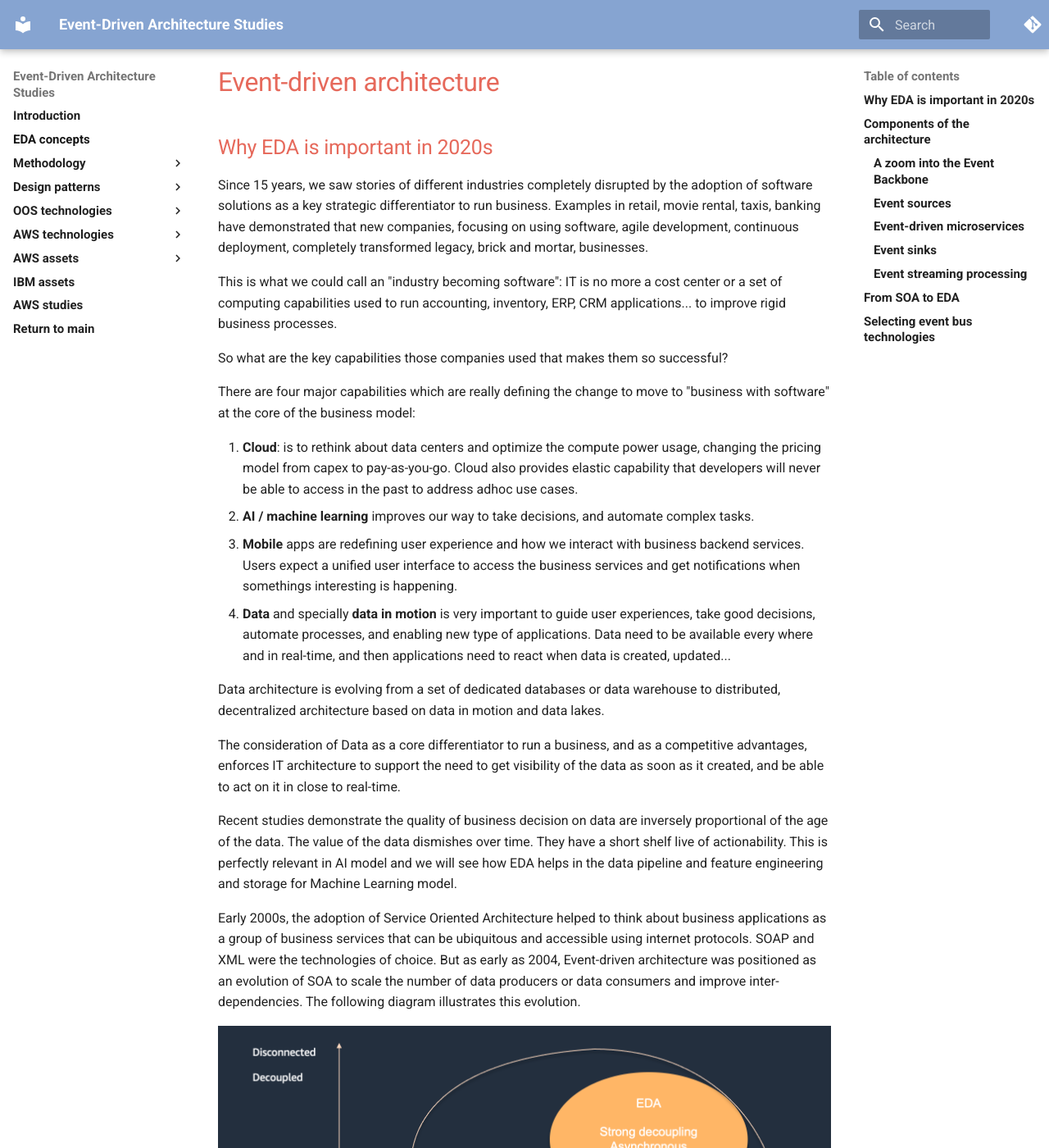
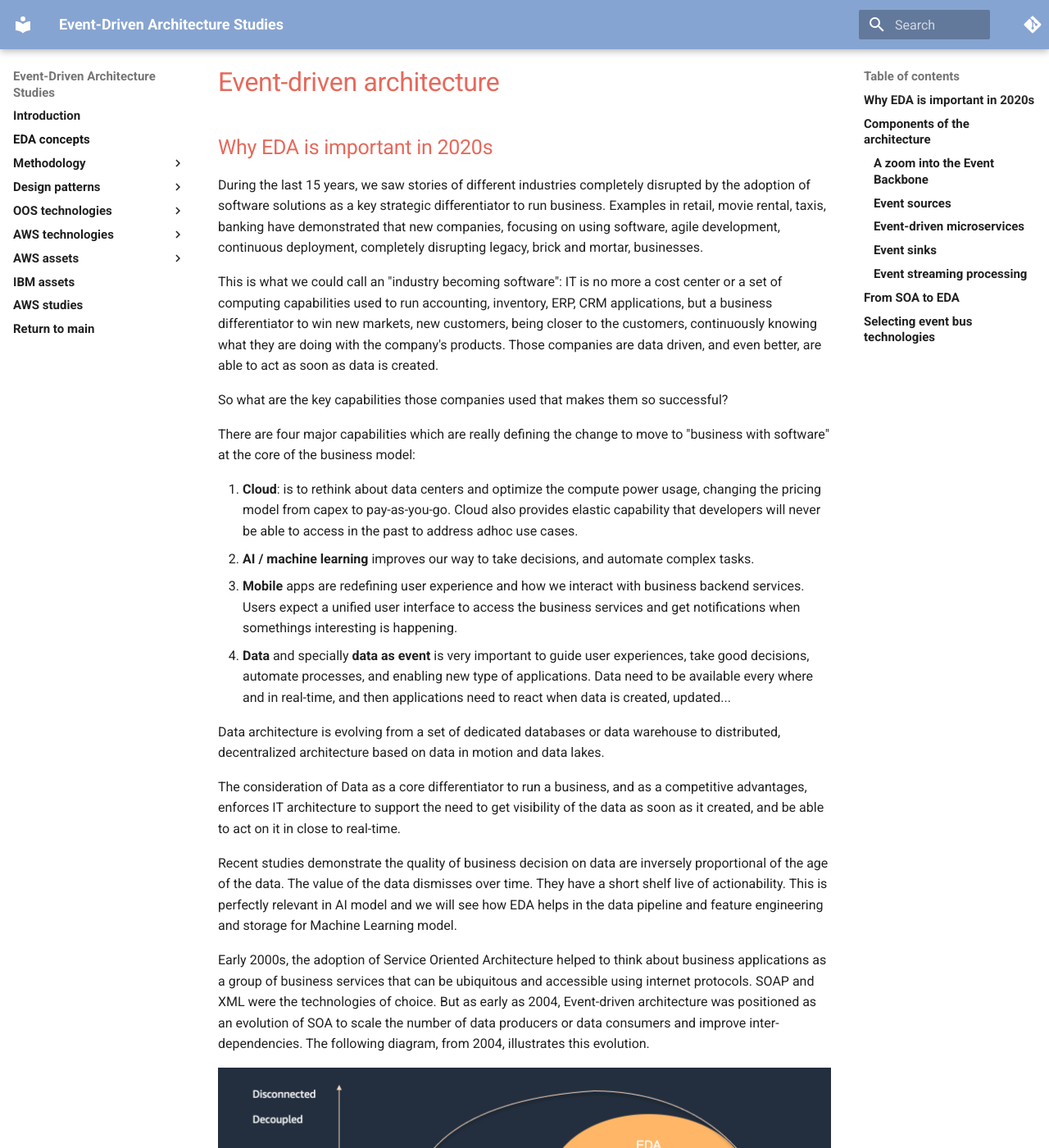
Before and after one commit to jbcodeforce/eda-studies, an MkDocs documentation site: the page built from docs/eda.md, in a window 1280 px wide and 1400 px high. Shown: the whole window at 82% size. Built offline with MkDocs 1.6.1 and Material for MkDocs 9.7.7, drawn with Linux system fonts in a browser that asks for light colours; comment, search, counter and statistics services are not loaded; some of the changed text lies outside the part shown.

Commit message:
update to eda intro

```diff
--- a/docs/eda.md
+++ b/docs/eda.md
@@ -2,9 +2,9 @@
 
 ## Why EDA is important in 2020s
 
-Since 15 years, we saw stories of different industries completely disrupted by the adoption of software solutions as a key strategic differentiator to run business. Examples in retail, movie rental, taxis, banking have demonstrated that new companies, focusing on using software, agile development, continuous deployment, completely transformed legacy, brick and mortar, businesses.
+During the last 15 years, we saw stories of different industries completely disrupted by the adoption of software solutions as a key strategic differentiator to run business. Examples in retail, movie rental, taxis, banking have demonstrated that new companies, focusing on using software, agile development, continuous deployment, completely disrupting legacy, brick and mortar, businesses.
 
-This is what we could call an "industry becoming software": IT is no more a cost center or a set of computing capabilities used to run accounting, inventory, ERP, CRM applications... to improve rigid business processes.
+This is what we could call an "industry becoming software": IT is no more a cost center or a set of computing capabilities used to run accounting, inventory, ERP, CRM applications, but a business differentiator to win new markets, new customers, being closer to the customers, continuously knowing what they are doing with the company's products. Those companies are data driven, and even better, are able to act as soon as data is created.
 
 So what are the key capabilities those companies used that makes them so successful?
 
@@ -13,15 +13,15 @@ There are four major capabilities which are really defining the change to move t
 1. **Cloud**: is to rethink about data centers and optimize the compute power usage, changing the pricing model from capex to pay-as-you-go. Cloud also provides elastic capability that developers will never be able to access in the past to address adhoc use cases.
 1. **AI / machine learning** improves our way to take decisions, and automate complex tasks.
 1. **Mobile** apps are redefining user experience and how we interact with business backend services. Users expect a unified user interface to access the business services and get notifications when somethings interesting is happening.
-1. **Data** and specially **data in motion** is very important to guide user experiences, take good decisions, automate processes, and enabling new type of applications. Data need to be available every where and in real-time, and then applications need to react when  data is created, updated...
+1. **Data** and specially **data as event** is very important to guide user experiences, take good decisions, automate processes, and enabling new type of applications. Data need to be available every where and in real-time, and then applications need to react when  data is created, updated...
 
 Data architecture is evolving from a set of dedicated databases or data warehouse to distributed, decentralized architecture based on data in motion and data lakes.
 
 The consideration of Data as a core differentiator to run a business, and as a competitive advantages, enforces IT architecture to support the need to get visibility of the data as soon as it created, and be able to act on it in close to real-time.
 
-Recent studies demonstrate the quality of business decision on data are inversely proportional of the age of the data. The value of the data dismishes over time. They have a short shelf live of actionability. This is perfectly relevant in AI model and we will see how EDA helps in the data pipeline and feature engineering and storage for Machine Learning model.
+Recent studies demonstrate the quality of business decision on data are inversely proportional of the age of the data. The value of the data dismisses over time. They have a short shelf live of actionability. This is perfectly relevant in AI model and we will see how EDA helps in the data pipeline and feature engineering and storage for Machine Learning model.
 
-Early 2000s, the adoption of Service Oriented Architecture helped to think about business applications as a group of business services that can be ubiquitous and accessible using internet protocols. SOAP and XML were the technologies of choice. But as early as 2004, Event-driven architecture was positioned as an evolution of SOA to scale the number of data producers or data consumers and improve inter-dependencies. The following diagram illustrates this evolution.
+Early 2000s, the adoption of Service Oriented Architecture helped to think about business applications as a group of business services that can be ubiquitous and accessible using internet protocols. SOAP and XML were the technologies of choice. But as early as 2004, Event-driven architecture was positioned as an evolution of SOA to scale the number of data producers or data consumers and improve inter-dependencies. The following diagram, from 2004, illustrates this evolution.
 
 ![](./images/soa-to-eda.png){ width=800 }
 
@@ -31,11 +31,11 @@ Decoupling event producers and consumers from one another, helps increasing the
 
 Cloud helps enterprises' software capabilities to scale horizontally, when needed for supporting workload peaks. Cloud native practice is helping to support rapid code change, adopting agile and continuous deployment to production of new feature versions, multiple times a week to million of users…
 
-Budget allocated to run server, update operating system, apply security patch, is used for innovating on new features for end users.
+Budget used to be allocate to run server, update operating system, apply security patch, is now used for innovating on new features for end users.
 
 ## Components of the architecture
 
-At first it is important to consider, without any technology bias, EDA in the term of high level building blocks which we will find in any architecture. The diagram below illustrates those high-level component.
+At first, it is important to consider, without any technology bias, EDA in term of high level building blocks which we will find in any reference architecture. The diagram below illustrates those high-level components:
 
 ![](./diagrams/eda-hl.drawio.png){ width=800 }
 
@@ -44,11 +44,11 @@ The main goals of this architecture are to support scaling, decoupling, and acti
 * **Event sources** are any applications we want to get data from. Most of those sources are not event oriented per design, but it is possible to get events from them by pulling/querying their APIs or the data storage (database), or by connecting change data capture agent to get continuous event feeds.
 * **Event Backbone** is the core middleware that supports asynchronous communication and storage of events, with high availability and replayability capabilities.
 * **New event-driven applications**:  microservices or functions, producers and consumers of events. Event is part of their design on day one. Those services expose APIs to be used by web apps, mobile apps, or B2B apps. So they supports synchronous and asynchronous protocols.
-* **Events** are persisted for very long time persistence to target sinks like data lakes. But it can be dat a warehouse, SaaS partners...
+* **Events** are persisted for very long retention time inside the backbone and to target sinks like data lakes.
 * **Sinks** represent longer term persistence of the event data or the downstream backend processing. Sink integrations are difficult to implement as the sink software may not support idempotency, and may be challenging to support exactly-once delivery. Normally consistency boundaries are before reaching the sinks.
-* The last important piece of the architecture acts on those events (**Event Processing**), in the form of consume-process-publish semantic, used in data-processing, real-time analytics, where we will find stateful aggregate computation, data transformation ,data pipeline, and Complex Event Processing.
+* The last important piece of the architecture acts on those events (**Event Processing**), in the form of consume-process-publish semantic, used in data-processing, real-time analytics, where we will find stateful aggregate computation, data transformation, data pipeline, and Complex Event Processing.
 
-The cross-cutting capabilies of **security, devops and governance**, need to be across all those components, and Infrastructure as Code supported by any technology supporting this architecture, while governance needs to address data lineage, schema, APIs management,...
+The cross-cutting capabilities of **security, devops and governance**, need to be across all those components, and Infrastructure as Code supported by any technology supporting this architecture, while governance needs to address data lineage, schema, APIs management,...
 
 ### A zoom into the Event Backbone
 
```
Also changed, not shown: docs/diagrams/event-backbone.drawio.png, docs/images/eda-hl.png (added), 1 other file.
